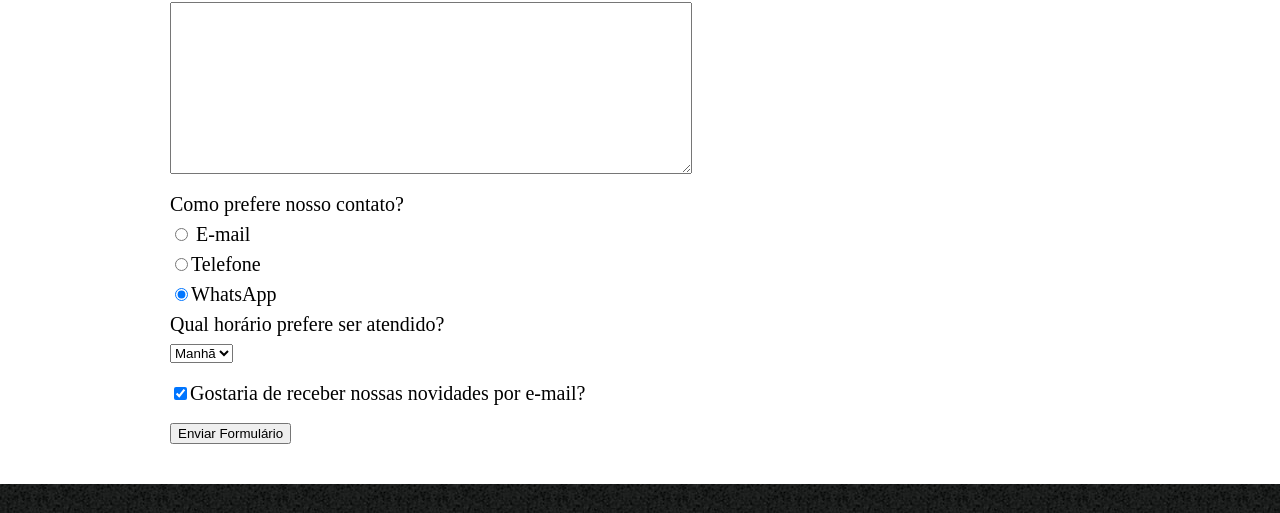
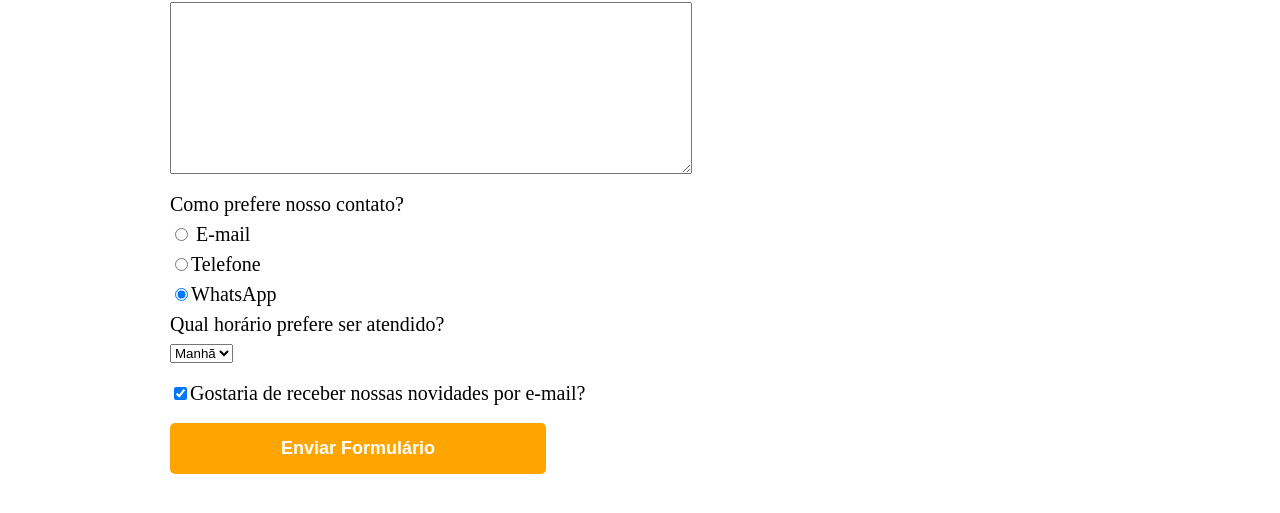
Before and after one commit to williamsantosf/barbearia_alura, a plain HTML site: page contato.html in a window 1280 px wide. Shown: the part 628-1141 px from the top of the page. Drawn offline with Linux system fonts and the light colour scheme.

Commit message:
Adicionadas as propriedades transition, cursor e transform no botão enviar

```diff
--- a/contato.html
+++ b/contato.html
@@ -53,7 +53,7 @@
 
 				<label class="checkbox"><input type="checkbox" checked>Gostaria de receber nossas novidades por e-mail?</label>
 
-				<input type="submit" value="Enviar Formulário"><!--Para envio de formulário, não necessita de label-->
+				<input type="submit" value="Enviar Formulário" class="enviar"><!--Para envio de formulário, não necessita de label-->
 			</form>
 		</main>
 		<footer>
--- a/style.css
+++ b/style.css
@@ -122,6 +122,27 @@ form label, legend { /*alterada a tag de p para legend*/
 margin: 20px 0;
 }
 
+.enviar {
+	width: 40%;
+	padding: 15px 0;
+	background: orange;
+	color: white;
+	font-weight: bold;
+	font-size: 18px;
+	border: none;
+	border-radius: 5px;
+	transition: 1s all; /*velocidade de transição do elemento, do normal para as características descritas na class*/
+	cursor: pointer; /*transforma cursor na mãozinha*/
+}
+
+.enviar:hover {
+	background: red;
+	transform: scale(1.2); /*propridade que aumenta a proporção do item quando clicado, em decimal nesse caso aumenta em 20%*/
+}
+
+
+
+
 /*
 ---------------PRECEDÊNCIA  DE SELETORES, IDENTIFICADORES, CLASSES E INLINE----------------
 Quanto mais específica for a seleção, mais prioridade ela terá:
```
